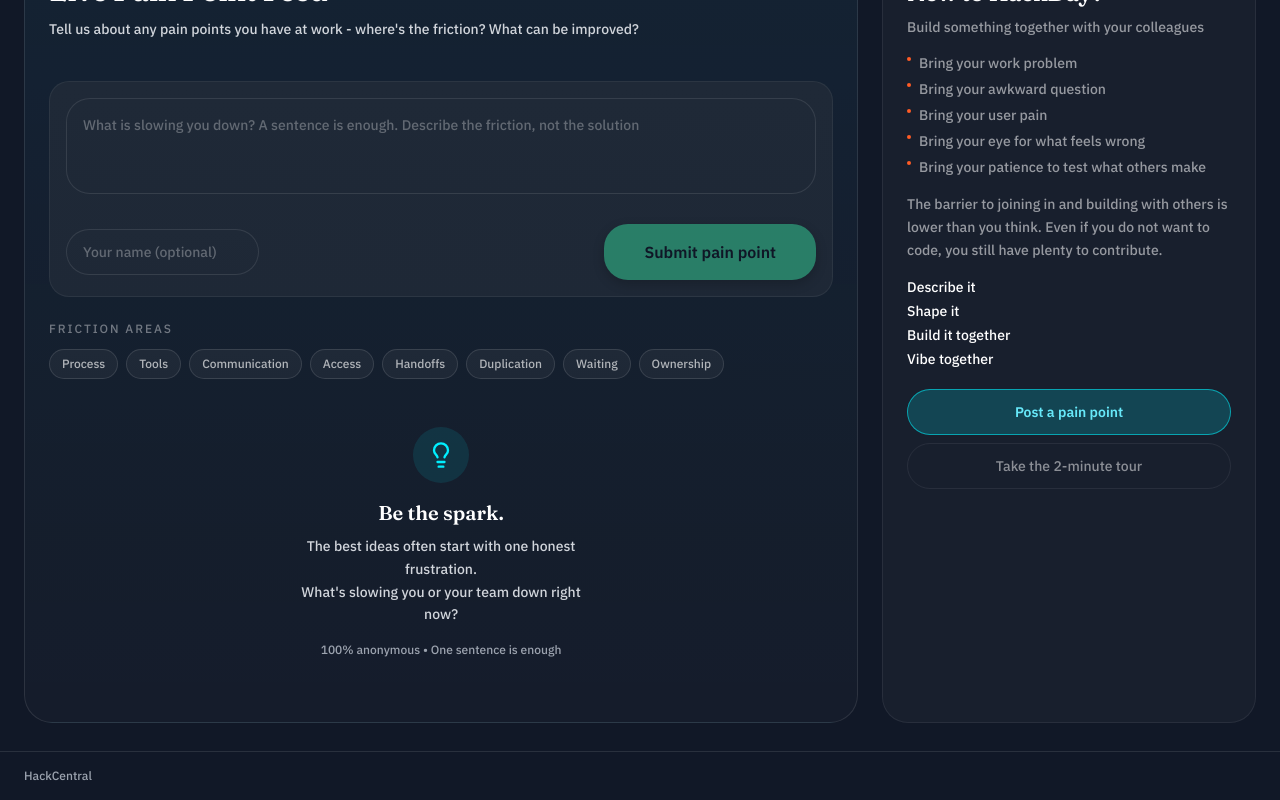
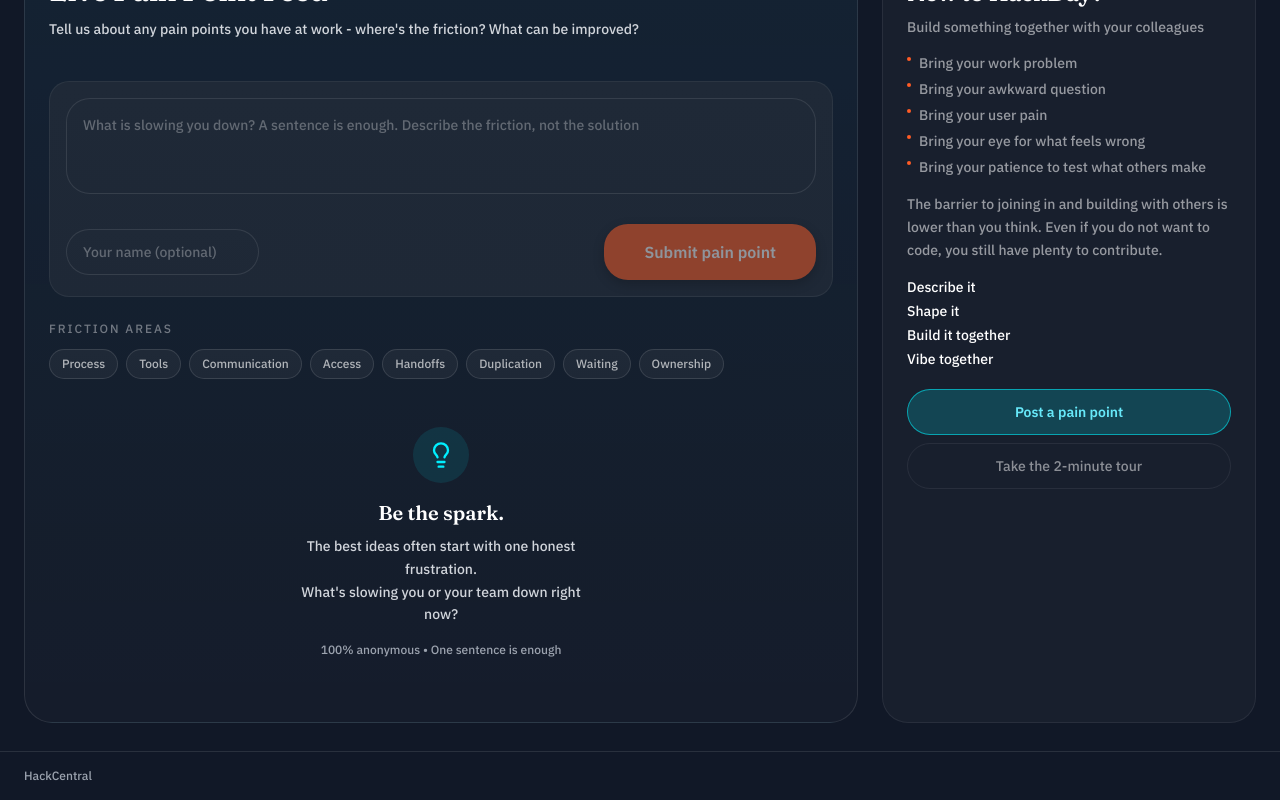
Before and after one commit to nickfine/hackcentral, a React (Vite) app in the folder forge-native/static/runtime-frontend/: page / in a window 1280 px wide. Shown: the part 812-1612 px from the top of the page. Built offline with nearby package versions, Linux system fonts and the light colour scheme.

Commit message:
fix: Submit pain point CTA — replace emerald-400 with EIS orange accent (v1.2.213)

```diff
--- a/forge-native/static/runtime-frontend/src/components/PainPoints.jsx
+++ b/forge-native/static/runtime-frontend/src/components/PainPoints.jsx
@@ -224,7 +224,7 @@ export default function PainPoints({ appModeResolverPayload, onNavigate }) {
               <button
                 type="submit"
                 disabled={!gripe.trim() || submitting}
-                className="rounded-xl bg-emerald-400 px-4 py-2 text-sm font-semibold text-slate-950 transition hover:scale-[1.01] disabled:cursor-not-allowed disabled:opacity-50"
+                className="rounded-xl bg-[var(--accent)] hover:bg-[var(--accent-hover)] px-4 py-2 text-sm font-semibold text-white transition hover:scale-[1.01] disabled:cursor-not-allowed disabled:opacity-50"
               >
                 {submitting ? 'Submitting…' : 'Submit pain point'}
               </button>
--- a/forge-native/static/runtime-frontend/src/components/PainPointsSection.jsx
+++ b/forge-native/static/runtime-frontend/src/components/PainPointsSection.jsx
@@ -151,7 +151,7 @@ export default function PainPointsSection({ appModeResolverPayload, onNavigate }
               <button
                 type="submit"
                 disabled={!gripe.trim() || submitting}
-                className="rounded-2xl bg-emerald-400 px-10 py-4 text-base font-semibold text-slate-950 transition-all shadow-lg hover:shadow-[0_0_16px_rgba(0,240,255,0.3)] hover:bg-emerald-300 active:scale-[0.98] disabled:cursor-not-allowed disabled:opacity-50"
+                className="rounded-2xl bg-[var(--accent)] hover:bg-[var(--accent-hover)] px-10 py-4 text-base font-semibold text-white transition-all shadow-lg active:scale-[0.98] disabled:cursor-not-allowed disabled:opacity-50"
               >
                 {submitting ? 'Submitting…' : 'Submit pain point'}
               </button>
--- a/forge-native/static/runtime-frontend/src/data/constants.js
+++ b/forge-native/static/runtime-frontend/src/data/constants.js
@@ -4,7 +4,7 @@
  */
 
 // Bump this when deploying to help bust Atlassian CDN cache (see LEARNINGS_CURSOR.md)
-export const APP_VERSION = '1.2.212';
+export const APP_VERSION = '1.2.213';
 
 // Demo event ID - shared with HD26AI for unified demo data
 export const DEMO_EVENT_ID = 'demo-event-2026';
```
